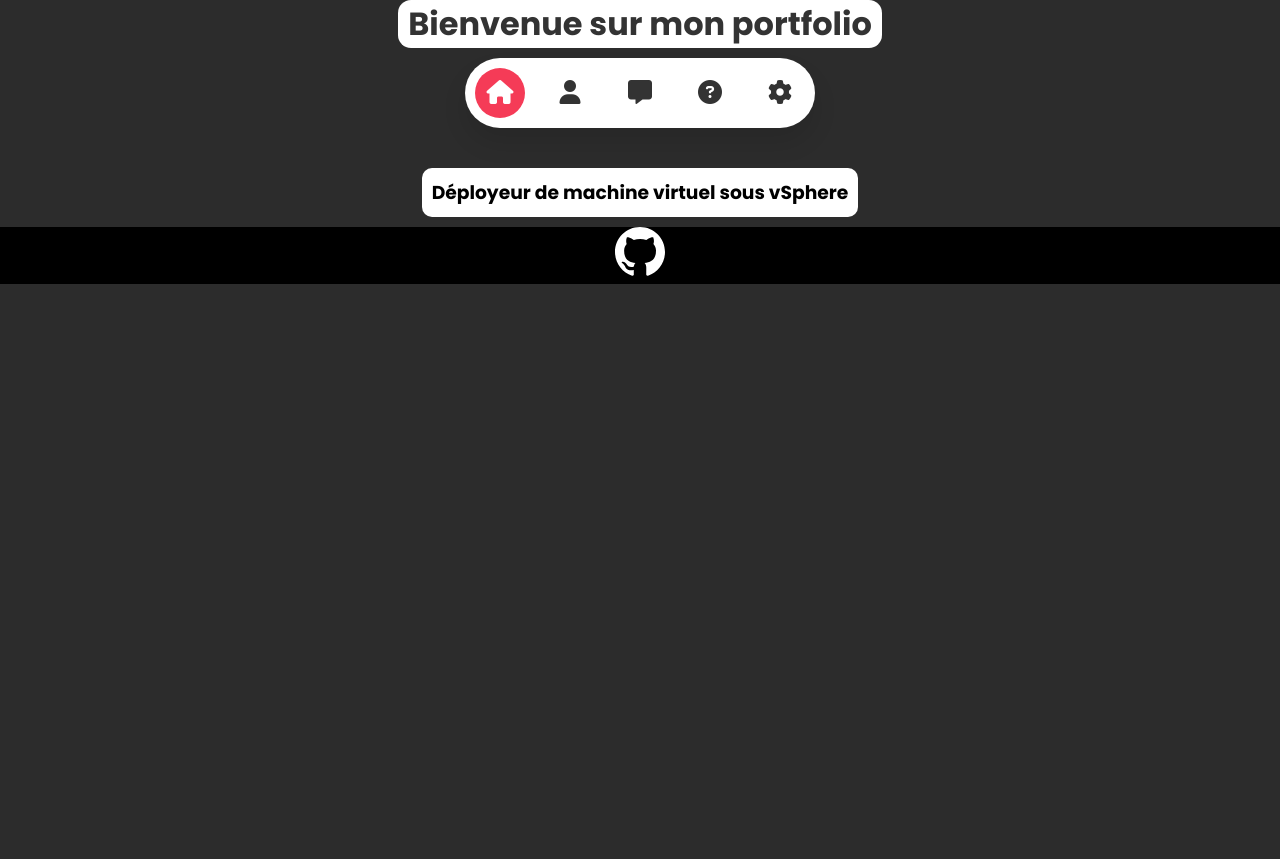
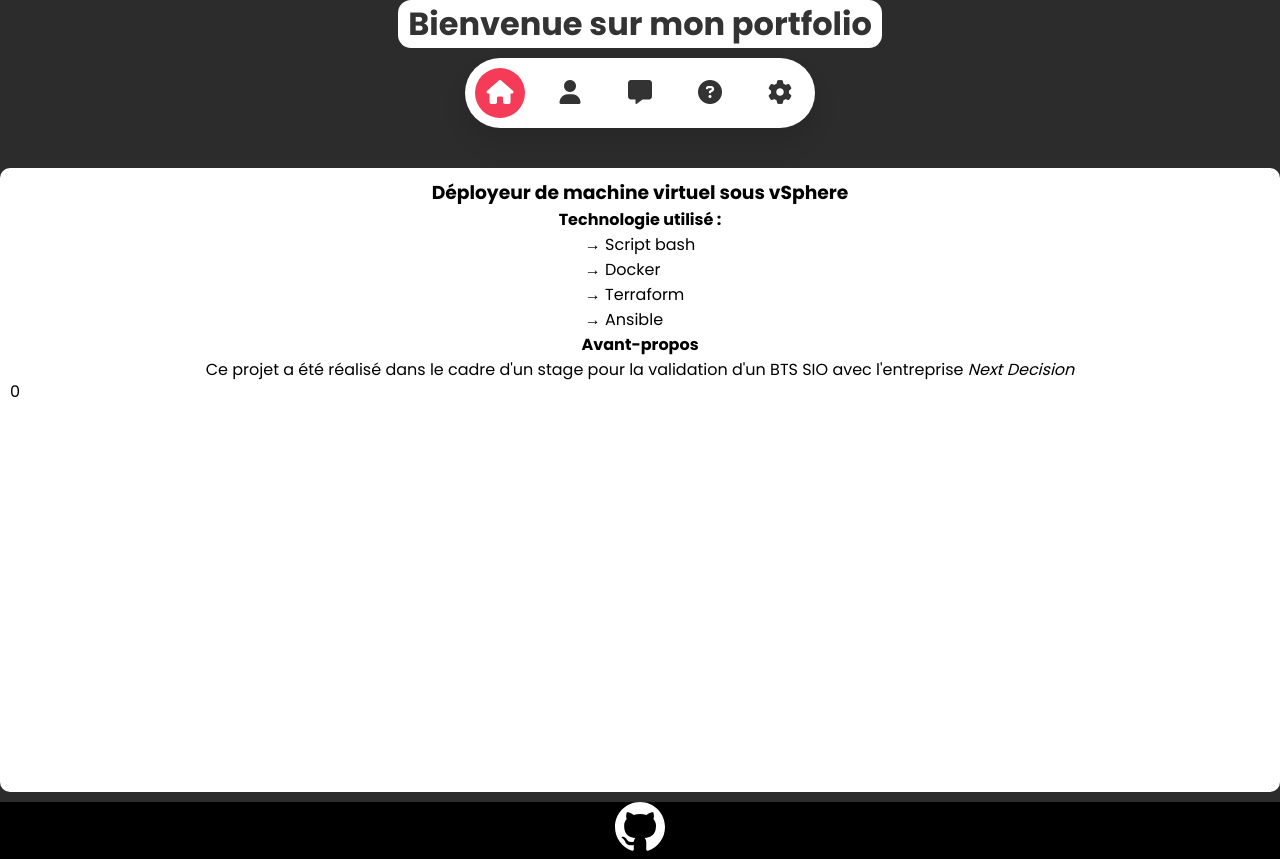
Before and after one commit to Dragonir44/Dragonir44.github.io, a plain HTML site: page index.html in a window 1280 px wide. Before the commit the page ends 800 px from the top, so only its background shows below. Drawn offline with Linux system fonts and the light colour scheme.

Commit message:
add content

```diff
--- a/index.html
+++ b/index.html
@@ -149,9 +149,24 @@
         <div id="projetComplete" class="content active">
             <div class="projetBlock">
                 <h3 class="title">Déployeur de machine virtuel sous vSphere</h3>
+                <h4>Technologie utilisé : </h4>
+                <ul>
+                    <li>Script bash</li>
+                    <li>Docker</li>
+                    <li>Terraform</li>
+                    <li>Ansible</li>
+                </ul>
+                <h4>Avant-propos</h4>
                 <p>
+                    Ce projet a été réalisé dans le cadre d'un stage pour la validation d'un BTS
+                    SIO avec l'entreprise <em>Next Decision</em><br>
+                </p>
+                <div class="code">
+                    <div class="line">0</div>
+                    <div class="code">
 
-                </p>
+                    </div>
+                </div>
             </div>
         </div>
         <div id="projetStarted" class="content">
@@ -160,11 +175,11 @@
         <div id="contact" class="content">
 
         </div>
-        <script src="script/index.js" type="text/javascript"></script>
     </body>
     <footer>
         <a href="https://github.com/Dragonir44">
             <img src="image/githublogo.svg" alt="Mon github">
         </a>
+        <script src="script/index.js" type="text/javascript"></script>
     </footer>
 </html>
--- a/script/index.js
+++ b/script/index.js
@@ -1,11 +1,13 @@
-let list = document.querySelectorAll('li');
-let content = document.querySelectorAll('.content')
+let list = document.getElementsByClassName('list');
+let content = document.querySelectorAll('.content');
+console.log(list[0])
 for (let i=0; i<list.length; i++){
     list[i].onclick = function(){
         let j = 0;
         while (j < list.length){
             list[j++].className = 'list';
         }
+        console.log(list[i])
         list[i].className = 'list active';
 
         let g = 0;
--- a/style/style.css
+++ b/style/style.css
@@ -244,8 +244,35 @@ h1.title{
     display: flex;
     flex-direction: column;
     margin: 0 0 10px;
+    width: 100%;
     padding: 10px 10px;
     color: #000;
+}
+#projetComplete .projetBlock{
+    display: flex;
+    flex-direction: column;
+    justify-content: center;
+    align-items: center;
+}
+#projetComplete .projetBlock li{
+    list-style: none;
+}
+#projetComplete .projetBlock li::before{
+    content: '→ ';
+}
+#projetComplete .projetBlock .code{
+    display: flex;
+    height: 25em;
+    width: 100%;
+    margin: 0 20px;
+    line-height: 20px;
+}
+#projetComplete .projetBlock .code pre{
+    background: rgb(21, 21, 21);
+    color: rgb(227, 227, 227);
+    padding: 0 20px;
+    overflow: scroll;
+    overflow-wrap: break-word;
 }
 
 /* footer */
```
